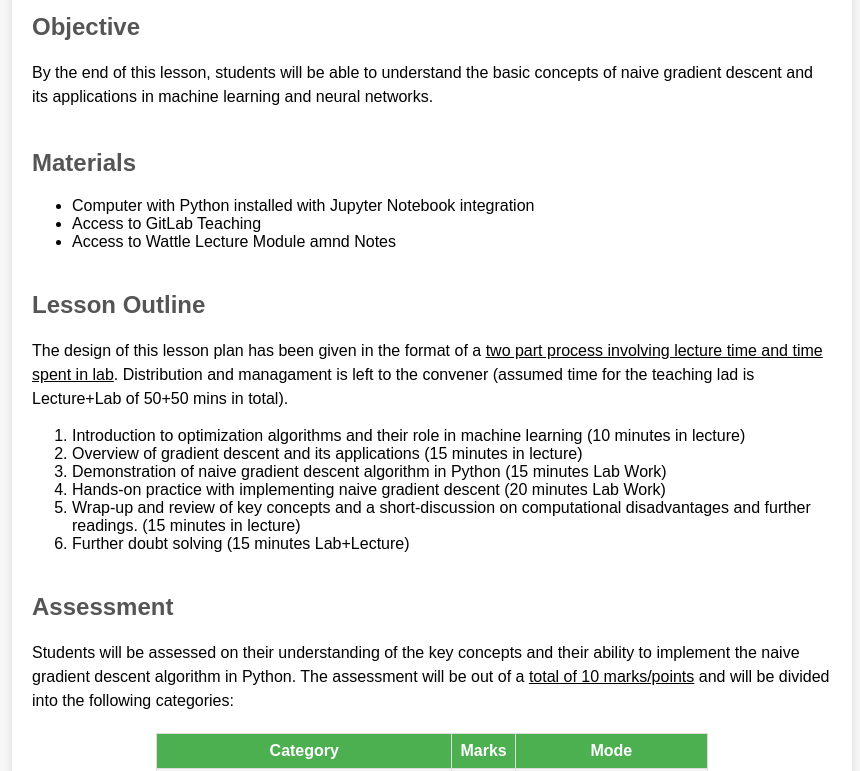
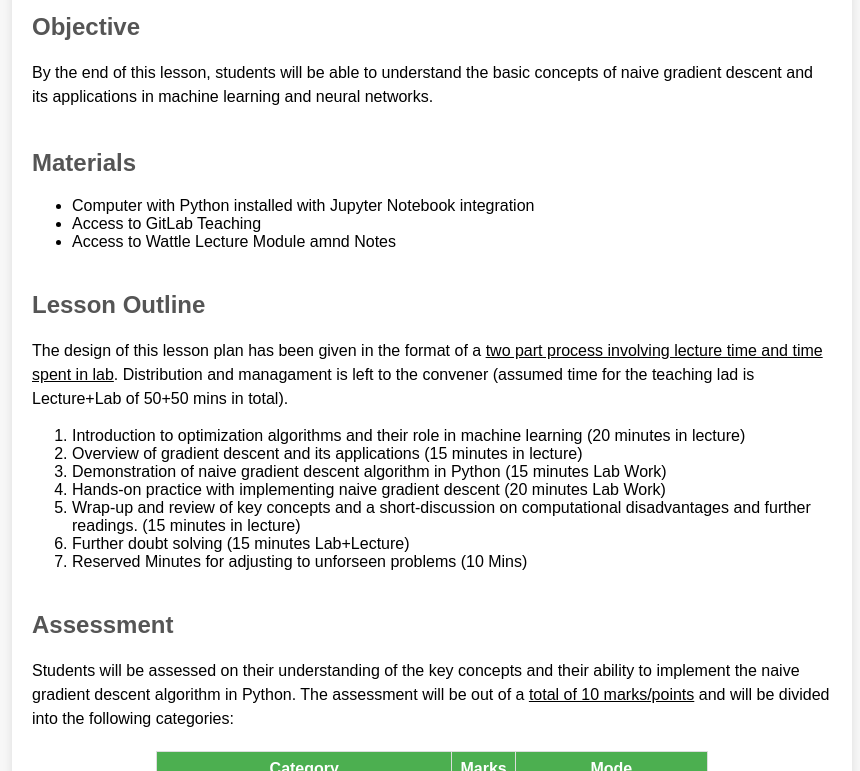
Before and after one commit to 1ssb/ANU-Teaching-Resources, a plain HTML site: page Lesson Plan.html in a window 1280 px wide. Shown: the part 388-1159 px from the top of the page, without its empty margins (208-1068 px from the left). Drawn offline with Linux system fonts and the light colour scheme.

Commit message:
Update Lesson Plan.html

```diff
--- a/Lesson Plan.html
+++ b/Lesson Plan.html
@@ -79,12 +79,13 @@
                 <h2>Lesson Outline</h2>
 <p>The design of this lesson plan has been given in the format of a <u>two part process involving lecture time and time spent in lab</u>. Distribution and managament is left to the convener (assumed time for the teaching lad is Lecture+Lab of 50+50 mins in total).</p>
                 <ol>
-                    <li>Introduction to optimization algorithms and their role in machine learning (10 minutes in lecture)</li>
+                    <li>Introduction to optimization algorithms and their role in machine learning (20 minutes in lecture)</li>
                     <li>Overview of gradient descent and its applications (15 minutes in lecture)</li>
                     <li>Demonstration of naive gradient descent algorithm in Python (15 minutes Lab Work)</li>
                     <li>Hands-on practice with implementing naive gradient descent (20 minutes Lab Work)</li>
                     <li>Wrap-up and review of key concepts and a short-discussion on computational disadvantages and further readings. (15 minutes in lecture)</li>
-<li>Further doubt solving (15 minutes Lab+Lecture)</li>
+		    <li>Further doubt solving (15 minutes Lab+Lecture)</li>
+			<li>Reserved Minutes for adjusting to unforseen problems (10 Mins)</li>
                 </ol>
             </section>
             <section class="section">
```
